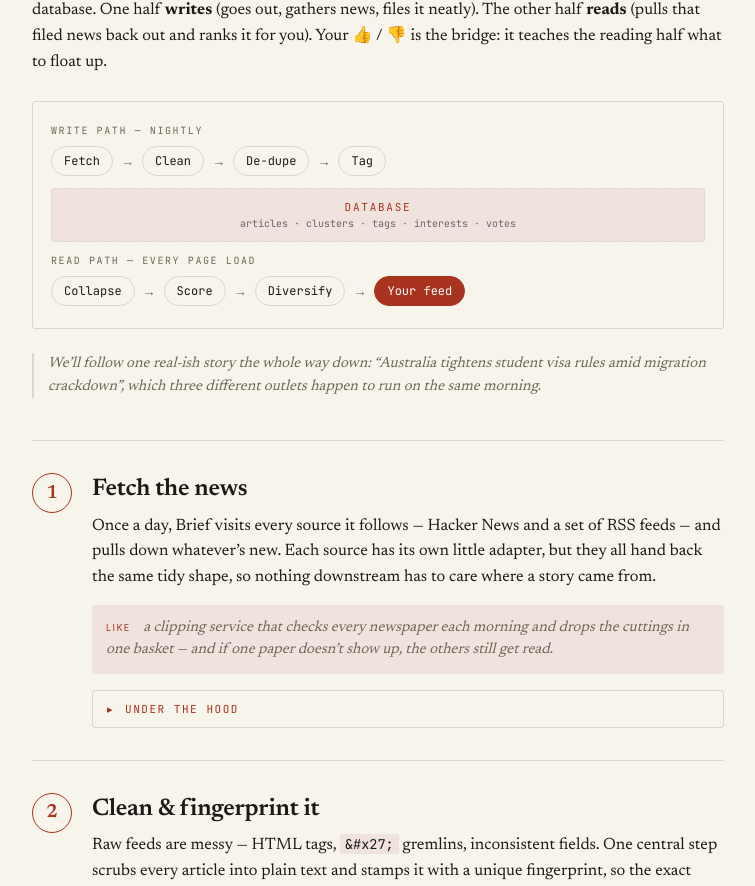
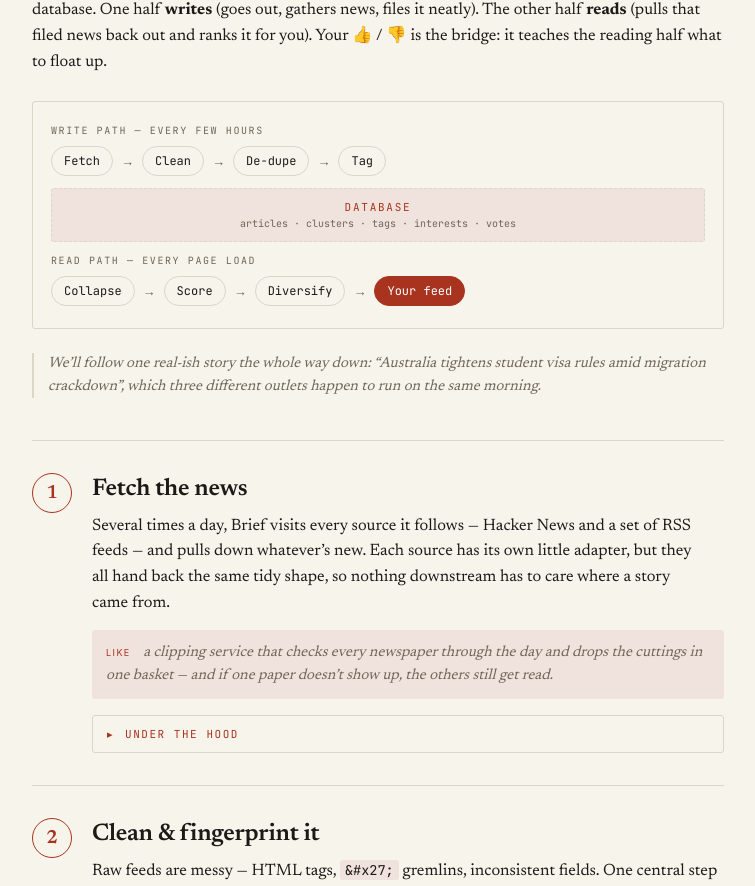
Before and after one commit to krn1904/News-Aggregator, a Next.js app: page /how-it-works in a window 1280 px wide. Shown: the part 580-1466 px from the top of the page, without its empty margins (262-1017 px from the left). Built offline with nearby package versions, Linux system fonts and the light colour scheme; no server answers.

Commit message:
feat: make /how-it-works public; correct poll cadence copy (4-hourly)

```diff
--- a/src/app/how-it-works/page.tsx
+++ b/src/app/how-it-works/page.tsx
@@ -42,7 +42,7 @@ export default function HowItWorks() {
 
         <div className={styles.diagram} aria-hidden="true">
           <div className={styles.lane}>
-            <span className={styles.laneTag}>Write path — nightly</span>
+            <span className={styles.laneTag}>Write path — every few hours</span>
             <div className={styles.flow}>
               <span className={styles.node}>Fetch</span>
               <span className={styles.arrow}>→</span>
@@ -86,13 +86,13 @@ export default function HowItWorks() {
           <div className={styles.stepBody}>
             <h2 className={styles.stepTitle}>Fetch the news</h2>
             <p className={styles.stepText}>
-              Once a day, Brief visits every source it follows — Hacker News and a set of RSS feeds —
+              Several times a day, Brief visits every source it follows — Hacker News and a set of RSS feeds —
               and pulls down whatever&rsquo;s new. Each source has its own little adapter, but they all
               hand back the same tidy shape, so nothing downstream has to care where a story came from.
             </p>
             <p className={styles.analogy}>
               <span className={styles.analogyTag}>Like</span> a clipping service that checks every
-              newspaper each morning and drops the cuttings in one basket — and if one paper doesn&rsquo;t
+              newspaper through the day and drops the cuttings in one basket — and if one paper doesn&rsquo;t
               show up, the others still get read.
             </p>
             <details className={styles.hood}>
```
